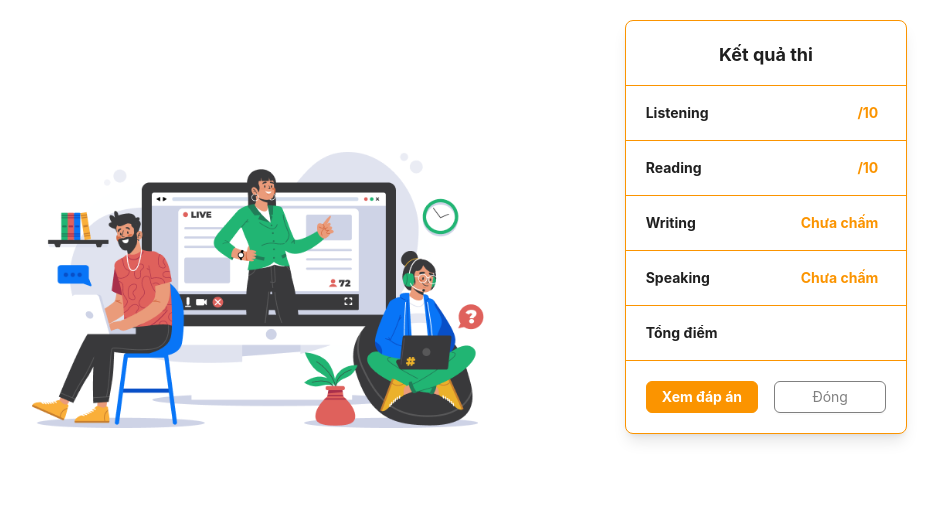
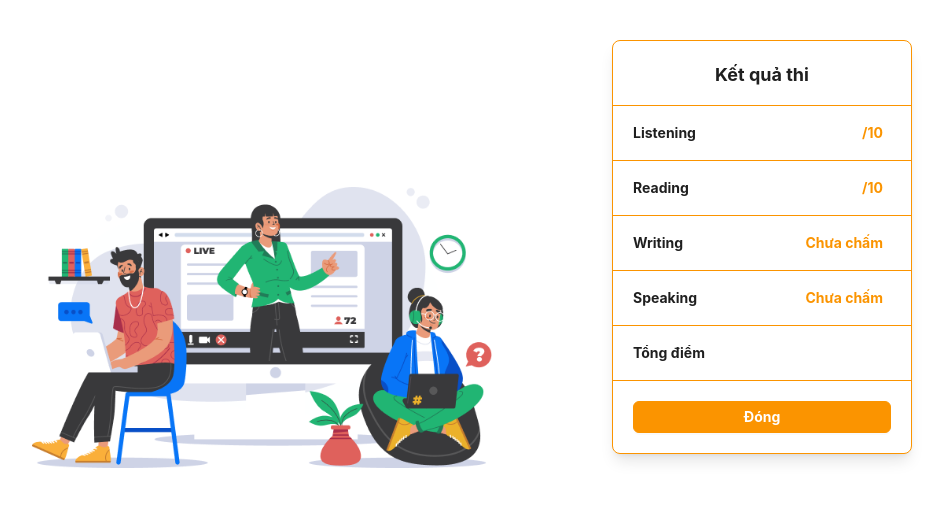
Before and after one commit to chien1510i68/Mocktest_EduStar-v1.0.0, a React (Create React App) app: page /result in a window 1280 px wide. Shown: the top 506 px of the page, without its empty margins (128-1071 px from the left). Built offline with nearby package versions, Linux system fonts and the light colour scheme.

Commit message:
update30/11

```diff
--- a/src/component/form/FormQuestion.jsx
+++ b/src/component/form/FormQuestion.jsx
@@ -1,4 +1,4 @@
-import { BackTop, Button, Checkbox, Form, Input, Radio, Tabs } from "antd";
+import { BackTop, Button, Checkbox, ConfigProvider, Form, Input, Radio, Tabs } from "antd";
 import React, { useContext, useEffect, useState } from "react";
 import ReactAudioPlayer from "react-audio-player";
 import Count from "../Count";
@@ -94,8 +94,15 @@ function FormQuestion({ type, time, data }) {
                 </span>
               ))}
             </div>
-
-            <Button className="bg-[#fb9400] text-white font-bold " onClick={handleSubmit} > SUBMIT </Button>
+            <ConfigProvider
+              theme={{
+                token: {
+                  colorPrimary: "tranparent"
+                }
+              }}
+            >
+              <Button className="bg-[#fb9400] text-white font-bold hover:!text-white hover:!border-[#fb9400]" onClick={handleSubmit} > SUBMIT </Button>
+            </ConfigProvider>
           </div>
         </div>
 
--- a/src/component/modal/ModalConfirmSubmit.jsx
+++ b/src/component/modal/ModalConfirmSubmit.jsx
@@ -1,4 +1,4 @@
-import { Button, Modal, notification } from "antd";
+import { Button, ConfigProvider, Modal, notification } from "antd";
 import React, { useContext } from "react";
 import { AppContext } from "../AppContext";
 import { useNavigate, useParams } from "react-router-dom";
@@ -55,12 +55,20 @@ function ModalConfirmSubmit() {
         </p>
 
         <div className="flex justify-end gap-4">
-          <Button onClick={handleCancel} className="bg-red-800 text-gray-300">
-            Cancel
-          </Button>
-          <Button className="bg-lime-800 text-gray-200" onClick={handleOk}>
-            Agree
-          </Button>
+          <ConfigProvider
+            theme={{
+              token: {
+                colorPrimary: "tranparent",
+              }
+            }}
+          >
+            <Button onClick={handleCancel} className="bg-[#fb9400] text-white hover:!text-white hover:!border-[#fb9400] hover:shadow-md">
+              Cancel
+            </Button>
+            <Button className="bg-lime-800 text-white hover:!text-white hover:!border-lime-800 hover:shadow-md" onClick={handleOk}>
+              Agree
+            </Button>
+          </ConfigProvider>
         </div>
       </Modal>
     </div>
--- a/src/component/modal/ModalNextSection.jsx
+++ b/src/component/modal/ModalNextSection.jsx
@@ -1,4 +1,4 @@
-import { Button, Modal } from "antd";
+import { Button, ConfigProvider, Modal } from "antd";
 import React, { useContext, useState } from "react";
 import { AppContext } from "../AppContext";
 
@@ -19,7 +19,6 @@ function ModalNextSection({ handleChangeType, isContinue }) {
     <div>
       <Modal footer={null} open={isOpenModalNextSection}>
 
-
         <h2 className="font-medium text-center text-xl text-orange-400">
           Move on to the next test{" "}
         </h2>
@@ -29,16 +28,22 @@ function ModalNextSection({ handleChangeType, isContinue }) {
         </p>
         <div className="flex justify-end gap-5">
           {isContinue === true && (
-            <Button
-              className="bg-[#eca52b] text-white"
-              onClick={handleCancel}
+            <ConfigProvider
+            theme={{
+              token: {
+                colorPrimary: "transparent",
+              }
+            }}
+            >
+              <Button className="bg-[#eca52b] text-white hover:!text-white hover:!border-[#eca52b] hover:shadow-md" onClick={handleCancel}
             >
               Cancel
             </Button>
-          )}
-          <Button className="bg-lime-800 text-slate-300" onClick={handleOk}>
+          <Button className="bg-lime-800 text-white hover:!text-white hover:!border-lime-800 hover:shadow-md" onClick={handleOk}>
             Confirm
           </Button>
+            </ConfigProvider>
+          )}
         </div>
       </Modal>
     </div>
--- a/src/page/ExamResult.jsx
+++ b/src/page/ExamResult.jsx
@@ -10,15 +10,15 @@ const ExamResult = () => {
   console.log("Danh sach cac du lieu la : ", data);
   return (
     <>
-      <div className="grid tablet:grid-cols-2 mobile:grid-cols-1 max-w-screen-lg mx-auto gap-10 mt-2 sm:mt-5 justify-center">
-        <div className="col-span-1 hidden sm:block mx-2 relative">
-          <div className="sm:absolute bottom-0">
+      <div className="grid tablet:grid-cols-2 mobile:grid-cols-1 max-w-screen-lg mx-auto gap-10 px-2 sm:mt-5 justify-center">
+        <div className="col-span-1 hidden sm:block relative">
+          <div className="lg:absolute bottom-0">
             <Image width="200" src={imgResult} preview={false} />
           </div>
         </div>
-        <div className="col-span-1 mx-auto">
-          <Space direction="vertical" size={16}>
-            <Card
+        <div className="col-span-1 mx-auto my-5 justify-center">
+          <Space>
+            <Card style={{ width: 300 }}
               className="border-[#fb9400] shadow-lg"
               bodyStyle={{ padding: 0 }}
             >
@@ -45,7 +45,7 @@ const ExamResult = () => {
                 <p>Tổng điểm</p>
                 <p className="text-[#fb9400] px-2">{data?.totalPoint}</p>
               </div>
-              <div className=" grid grid-cols-2 gap-x-4 border-[#fb9400] p-5">
+              <div className="gap-x-4 border-[#fb9400] p-5">
                 <ConfigProvider
                   theme={{
                     token: {
@@ -53,10 +53,9 @@ const ExamResult = () => {
                     },
                   }}
                 >
-                  <Button className="text-white border-[#fb9400] shadow-none py-1 bg-[#fb9400] font-bold hoever:border-2 hover:!border-[#fb9400] hover:shadow-md hover:!text-white">
-                    Xem đáp án
-                  </Button>
-                  <Button className="border-[#808080] text-[#808080]  hover:!border-[#fb9400] hover:!text-[#fb9400] hover:shadow-md">
+                  <Button
+                  onClick={() => {navigate("/vstep")}}
+                  className="text-white border-[#fb9400] py-1 bg-[#fb9400] font-bold hover:!border-[#fb9400] hover:shadow-md hover:!text-white w-full">
                     Đóng
                   </Button>
                 </ConfigProvider>
--- a/src/page/MocktestPage.jsx
+++ b/src/page/MocktestPage.jsx
@@ -1,4 +1,4 @@
-import { Button } from "antd";
+import { Button, ConfigProvider } from "antd";
 import React, { useContext, useEffect, useState } from "react";
 import { useParams } from "react-router-dom";
 import { AppContext } from "../component/AppContext";
@@ -68,14 +68,23 @@ function MocktestPage(props) {
     <>
       <FormQuestion type={type} time={time} data={data1} />
       {data1 && (
+        <ConfigProvider
+        theme={{
+          token: {
+            colorPrimary: "tranparent",
+          }
+        }}
+        >
           <Button
-          className="ml-auto block bg-orange-500 my-5"
+          className="ml-auto block bg-[#fb9400] my-5 text-white hover:!border-[#fb9400] hover:!text-white"
           onClick={handleConfirmNextSection}
           >
             {
             ( type !== "writing" ) ? "Next": "Save and Submit"
             }
           </Button>
+        </ConfigProvider>
+
       )}
       <ModalNextSection
         handleChangeType={handleChangeType}
--- a/src/page/PageShowListExam.jsx
+++ b/src/page/PageShowListExam.jsx
@@ -12,7 +12,7 @@ function PageShowListExam() {
       console.log("Danh sach cac du lieu la : ", data?.length);
 
     return (
-        <div className="mx-auto max-w-screen-lg">
+        <div className="mx-auto max-w-screen-lg ">
             {data?.length > 0 && (
                 <>
                     {/* <Image
@@ -25,7 +25,7 @@ function PageShowListExam() {
                     <h2 className="text-center font-semibold text-2xl my-5 text-amber-500">
                         Danh sách các bài thi
                     </h2>
-                    <Table dataSource={data} className="text-center">
+                    <Table dataSource={data} className="text-center mx-2">
                         <Column
                             title={<div className="text-center">Tên bài thi</div>}
                             dataIndex="name"
@@ -52,7 +52,7 @@ function PageShowListExam() {
                                 <h2
                                     // onClick={() => navigate(`/exam/${record.id}`, { state: record.timeExam })}
                                     onClick={() => navigate(`/beforeExam/${record.id}`)}
-                                    className="flex justify-center font-normal text-orange-500 hover:cursor-pointer"
+                                    className="flex justify-center font-normal text-[#fb9400] hover:cursor-pointer"
                                 >
                                     Thi thử
                                 </h2>
--- a/src/page/Vstep.jsx
+++ b/src/page/Vstep.jsx
@@ -6,7 +6,7 @@ import luuY from "../image/vstep_luu_y.png";
 import Consultation from "../component/consultation/Consultation";
 import Competition from "../component/competition/Competition";
 import Footer from "../component/footer/Footer";
-import { useEffect } from "react";
+// import { useEffect } from "react";
 import { getExamByType } from "../component/api/exam";
 
 function Vstep() {
@@ -45,7 +45,6 @@ function Vstep() {
             <button
               className="flex bg-[#fb9400] px-2 text-white font-bold my-auto sm:px-2 sm:py-1 sm:mr-2 border-2 border-[#fb9400] rounded-md shadow-md shadow-[#bfb7ac] hover:bg-yellow-500 hover:border-yellow-500"
               onClick={handleSubmitFreeExam}
-            // onClick={handleSubmit}
             >
               Thi thử miễn phí{" "}
               <svg className="my-auto mx-2 hidden sm:block" width="7" height="11" viewBox="0 0 7 11" fill="none" xmlns="http://www.w3.org/2000/svg">
```
Also changed, not shown: src/component/form/FormRegister.jsx (+17 -15 lines). Lines whose indentation alone changed are shown as unchanged.
